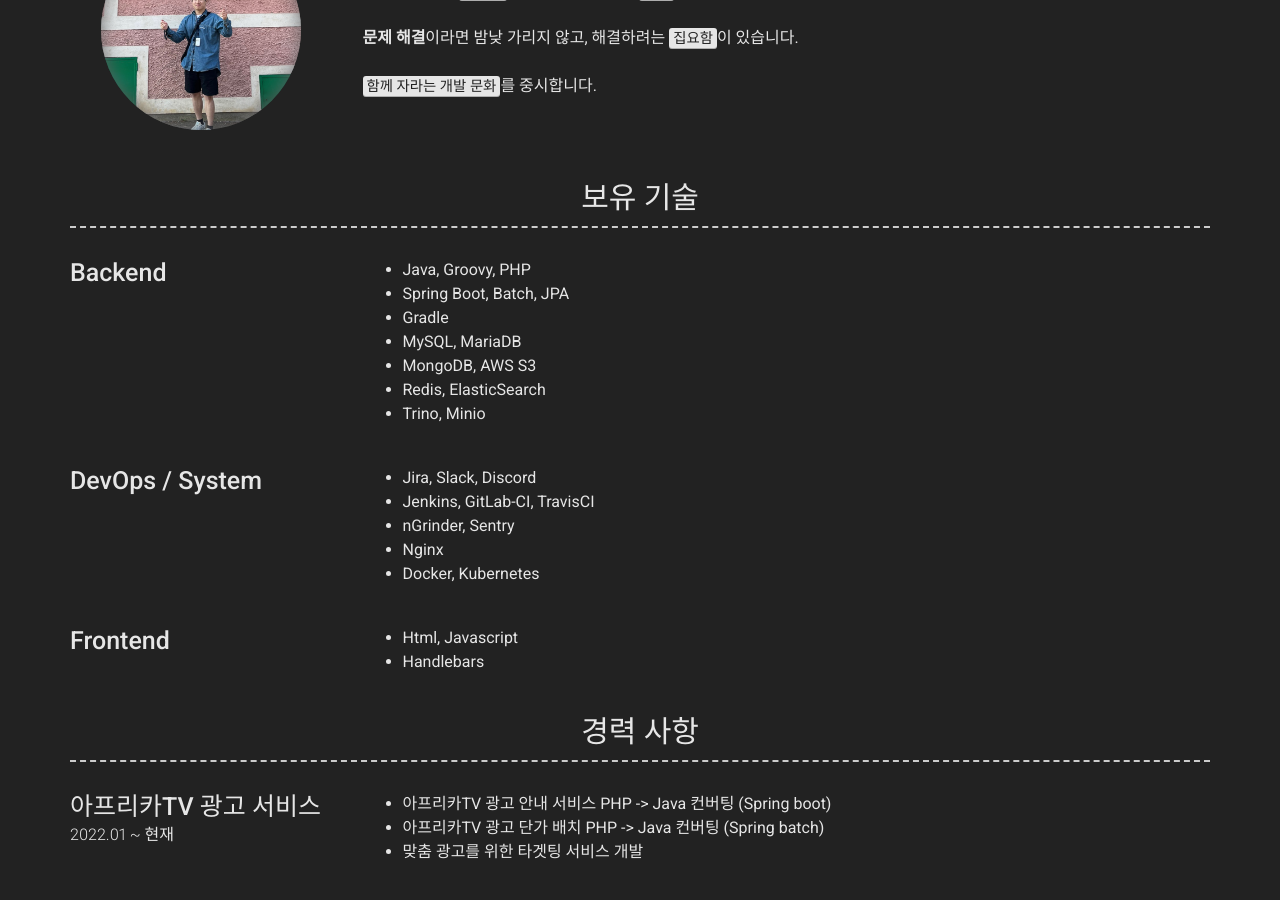
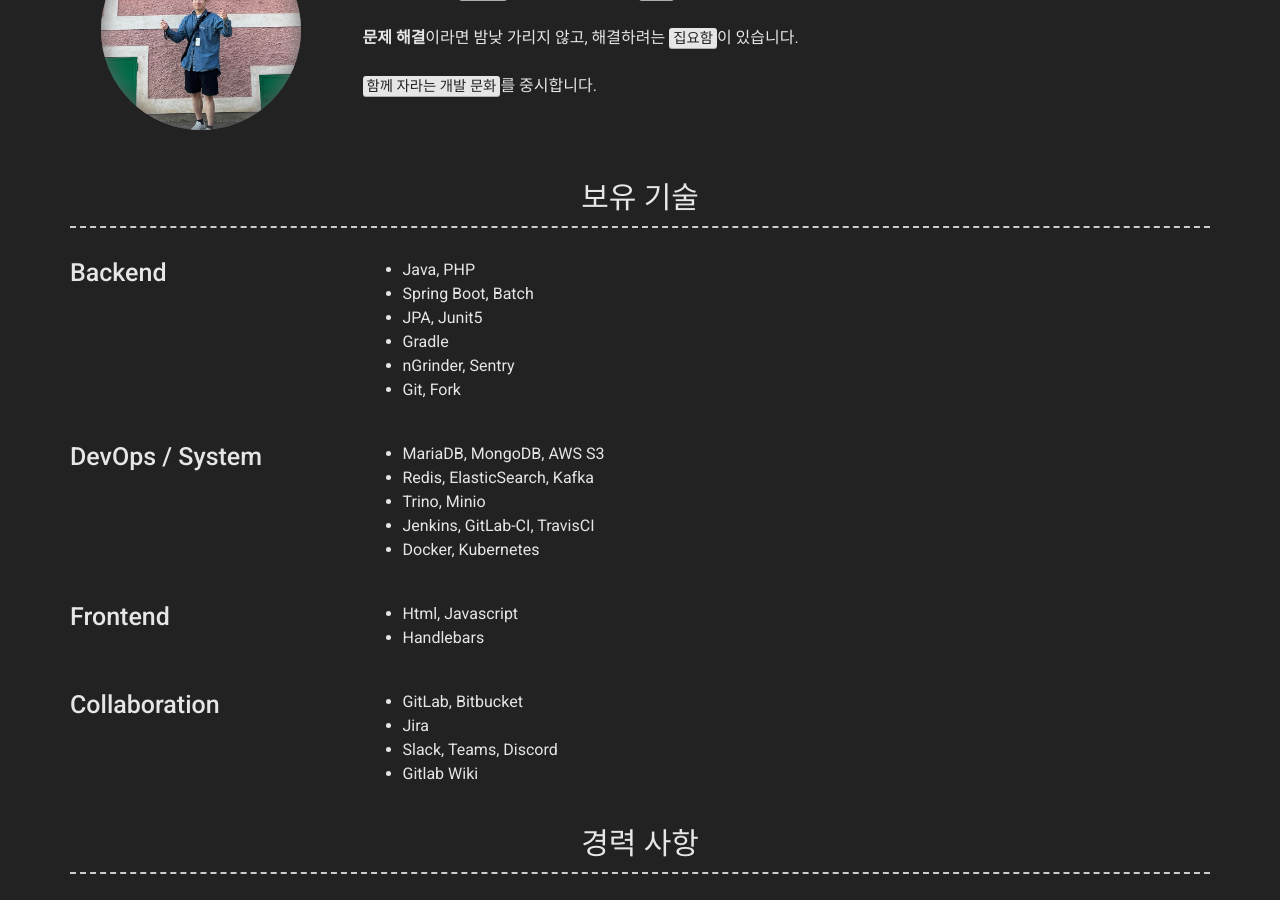
Before and after one commit to JinHyukParkk/JinHyukParkk.github.io, a Jekyll site: the page built from index.md, in a window 1280 px wide and 900 px high, scrolled down 372 px. Built offline with Jekyll 4.4.1, drawn with Linux system fonts in a browser that asks for light colours; nearby versions of some CDN libraries.

Commit message:
update skills

```diff
--- a/_config.yml
+++ b/_config.yml
@@ -54,21 +54,20 @@ content:
       - layout: left
         title: Backend
         description: |
-          * Java, Groovy, PHP
-          * Spring Boot, Batch, JPA
+          * Java, PHP
+          * Spring Boot, Batch
+          * JPA, Junit5
           * Gradle
-          * MySQL, MariaDB
-          * MongoDB, AWS S3
-          * Redis, ElasticSearch
-          * Trino, Minio
+          * nGrinder, Sentry
+          * Git, Fork
 
       - layout: left
         title: DevOps / System
         description: |
-          * Jira, Slack, Discord
+          * MariaDB, MongoDB, AWS S3
+          * Redis, ElasticSearch, Kafka
+          * Trino, Minio
           * Jenkins, GitLab-CI, TravisCI
-          * nGrinder, Sentry
-          * Nginx
           * Docker, Kubernetes
 
       - layout: left
@@ -76,6 +75,14 @@ content:
         description: |
           * Html, Javascript
           * Handlebars
+
+      - layout: left
+        title: Collaboration
+        description: |
+          * GitLab, Bitbucket
+          * Jira
+          * Slack, Teams, Discord
+          * Gitlab Wiki
 
   - title: 경력 사항
     layout: list
```
